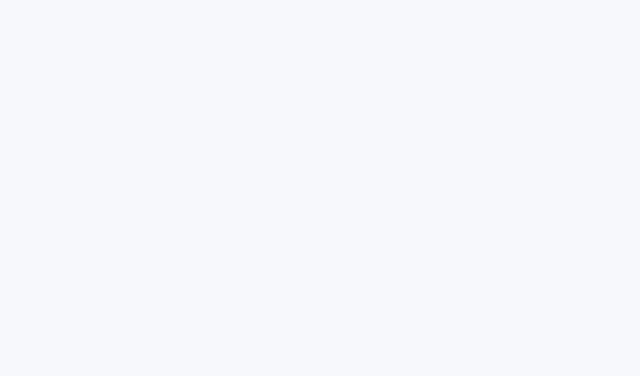
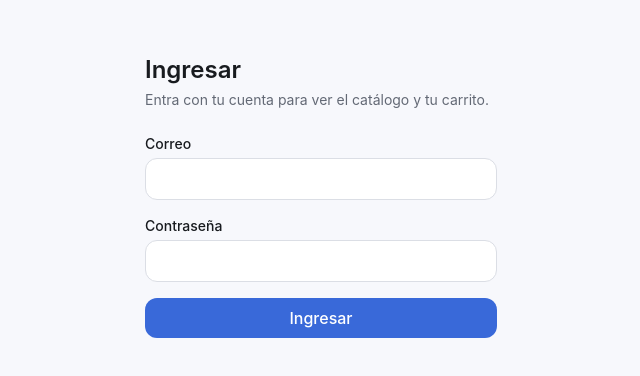
Before and after one commit to AlexMartin998/cart-api-angular, an Angular app: page /ingresar in a window 1280 px wide. Before the commit this address led to /. Shown: the part 204-580 px from the top of the page, without its empty margins (319-959 px from the left). Built offline with nearby package versions, Linux system fonts and the light colour scheme.

Commit message:
feat(auth): login screen and login form

```diff
--- a/src/app/app.routes.ts
+++ b/src/app/app.routes.ts
@@ -1,3 +1,10 @@
 import { Routes } from '@angular/router';
 
-export const routes: Routes = [];
+export const routes: Routes = [
+  {
+    path: 'ingresar',
+    title: 'Ingresar',
+    loadComponent: () => import('./features/auth/login/login'),
+  },
+  { path: '', pathMatch: 'full', redirectTo: 'ingresar' },
+];
--- /dev/null
+++ b/src/app/features/auth/login/login.html
@@ -0,0 +1,60 @@
+<main class="mx-auto flex min-h-dvh w-full max-w-sm flex-col justify-center gap-6 px-4 py-10">
+  <header class="space-y-1">
+    <h1 class="text-2xl font-semibold">Ingresar</h1>
+    <p class="text-sm text-muted">Entra con tu cuenta para ver el catálogo y tu carrito.</p>
+  </header>
+
+  <form [formGroup]="form" (ngSubmit)="submit()" class="space-y-4" novalidate>
+    <div class="space-y-1">
+      <label for="email" class="block text-sm font-medium">Correo</label>
+      <input
+        id="email"
+        type="email"
+        formControlName="email"
+        autocomplete="username"
+        class="w-full rounded-(--radius-card) border border-line bg-surface px-3 py-2 outline-none focus-visible:border-brand"
+        [attr.aria-invalid]="invalid('email')"
+        [attr.aria-describedby]="invalid('email') ? 'email-error' : null"
+      />
+      @if (invalid('email')) {
+        <p id="email-error" class="text-sm text-danger">
+          @if (form.controls.email.hasError('required')) {
+            Escribe tu correo.
+          } @else {
+            Ese correo no tiene un formato válido.
+          }
+        </p>
+      }
+    </div>
+
+    <div class="space-y-1">
+      <label for="password" class="block text-sm font-medium">Contraseña</label>
+      <input
+        id="password"
+        type="password"
+        formControlName="password"
+        autocomplete="current-password"
+        class="w-full rounded-(--radius-card) border border-line bg-surface px-3 py-2 outline-none focus-visible:border-brand"
+        [attr.aria-invalid]="invalid('password')"
+        [attr.aria-describedby]="invalid('password') ? 'password-error' : null"
+      />
+      @if (invalid('password')) {
+        <p id="password-error" class="text-sm text-danger">Escribe tu contraseña.</p>
+      }
+    </div>
+
+    @if (failure(); as message) {
+      <p role="alert" class="rounded-(--radius-card) bg-danger/10 px-3 py-2 text-sm text-danger">
+        {{ message }}
+      </p>
+    }
+
+    <button
+      type="submit"
+      [disabled]="sending()"
+      class="w-full rounded-(--radius-card) bg-brand px-4 py-2 font-medium text-white hover:bg-brand-strong disabled:opacity-60"
+    >
+      {{ sending() ? 'Entrando…' : 'Ingresar' }}
+    </button>
+  </form>
+</main>
--- /dev/null
+++ b/src/app/features/auth/login/login.ts
@@ -0,0 +1,49 @@
+import { Component, inject, signal } from '@angular/core';
+import { FormBuilder, ReactiveFormsModule, Validators } from '@angular/forms';
+import { Router } from '@angular/router';
+import { AuthService } from '../../../core/auth/auth.service';
+import { toApiError } from '../../../core/http/api-error';
+import { errorMessage } from '../../../core/http/error-messages';
+
+@Component({
+  selector: 'app-login',
+  imports: [ReactiveFormsModule],
+  templateUrl: './login.html',
+})
+export default class Login {
+  private readonly auth = inject(AuthService);
+  private readonly router = inject(Router);
+
+  protected readonly form = inject(FormBuilder).nonNullable.group({
+    email: ['', [Validators.required, Validators.email]],
+    password: ['', Validators.required],
+  });
+
+  protected readonly sending = signal(false);
+  protected readonly failure = signal<string | null>(null);
+
+  protected submit(): void {
+    if (this.form.invalid) {
+      this.form.markAllAsTouched();
+      return;
+    }
+
+    const { email, password } = this.form.getRawValue();
+
+    this.sending.set(true);
+    this.failure.set(null);
+
+    this.auth.login(email, password).subscribe({
+      next: () => this.router.navigateByUrl('/productos'),
+      error: (error: unknown) => {
+        this.sending.set(false);
+        this.failure.set(errorMessage(toApiError(error)));
+      },
+    });
+  }
+
+  protected invalid(field: 'email' | 'password'): boolean {
+    const control = this.form.controls[field];
+    return control.invalid && control.touched;
+  }
+}
```
